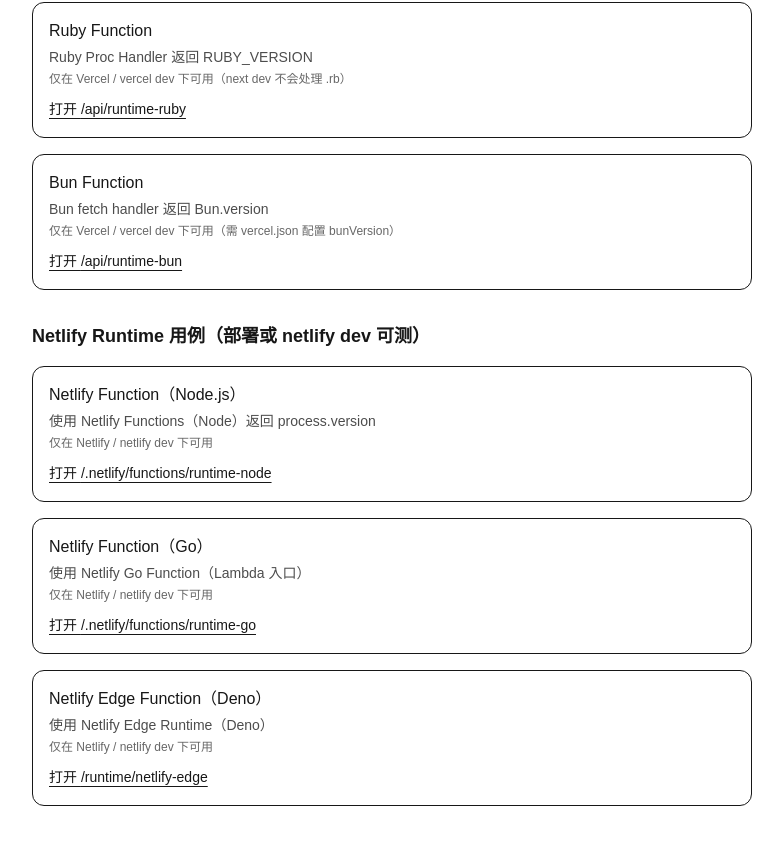
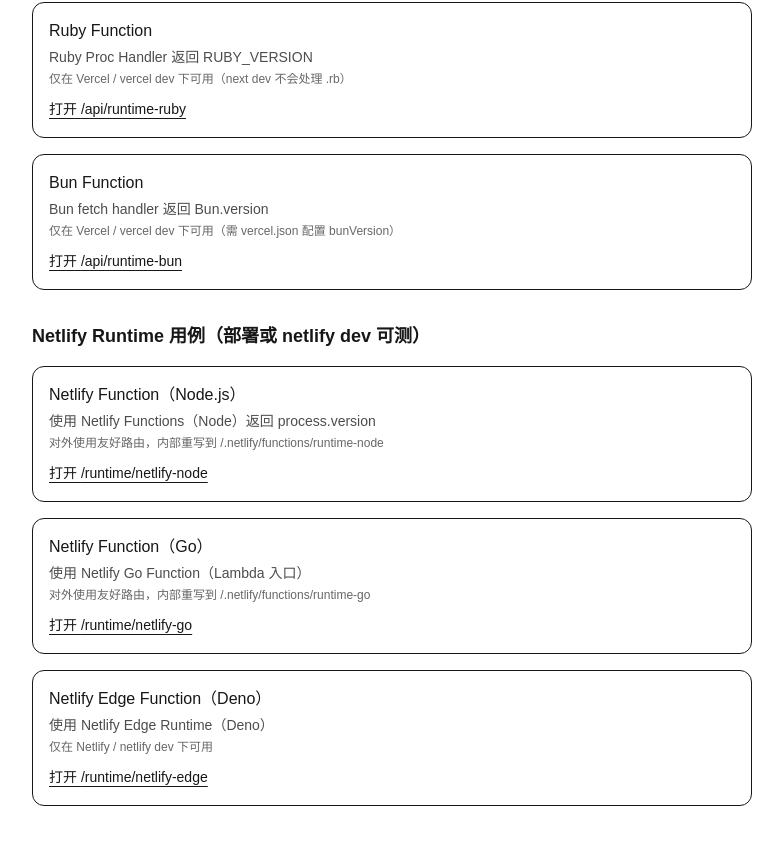
Before and after one commit to mschrome/nextjs-boilerplate, a Next.js app: page / in a window 1280 px wide. Shown: the part 962-1806 px from the top of the page, without its empty margins (248-1031 px from the left). Built offline with nearby package versions, Linux system fonts and the light colour scheme.

Commit message:
feat(feature): test netlify runtime func

```diff
--- a/app/page.tsx
+++ b/app/page.tsx
@@ -53,15 +53,15 @@
 const netlifyRuntimeExamples: ExampleItem[] = [
   {
     name: "Netlify Function（Node.js）",
-    path: "/.netlify/functions/runtime-node",
+    path: "/runtime/netlify-node",
     hint: "使用 Netlify Functions（Node）返回 process.version",
-    note: "仅在 Netlify / netlify dev 下可用",
+    note: "对外使用友好路由，内部重写到 /.netlify/functions/runtime-node",
   },
   {
     name: "Netlify Function（Go）",
-    path: "/.netlify/functions/runtime-go",
+    path: "/runtime/netlify-go",
     hint: "使用 Netlify Go Function（Lambda 入口）",
-    note: "仅在 Netlify / netlify dev 下可用",
+    note: "对外使用友好路由，内部重写到 /.netlify/functions/runtime-go",
   },
   {
     name: "Netlify Edge Function（Deno）",
```
Also changed, not shown: 2 other files (tests, documents, lock files or other folders).
